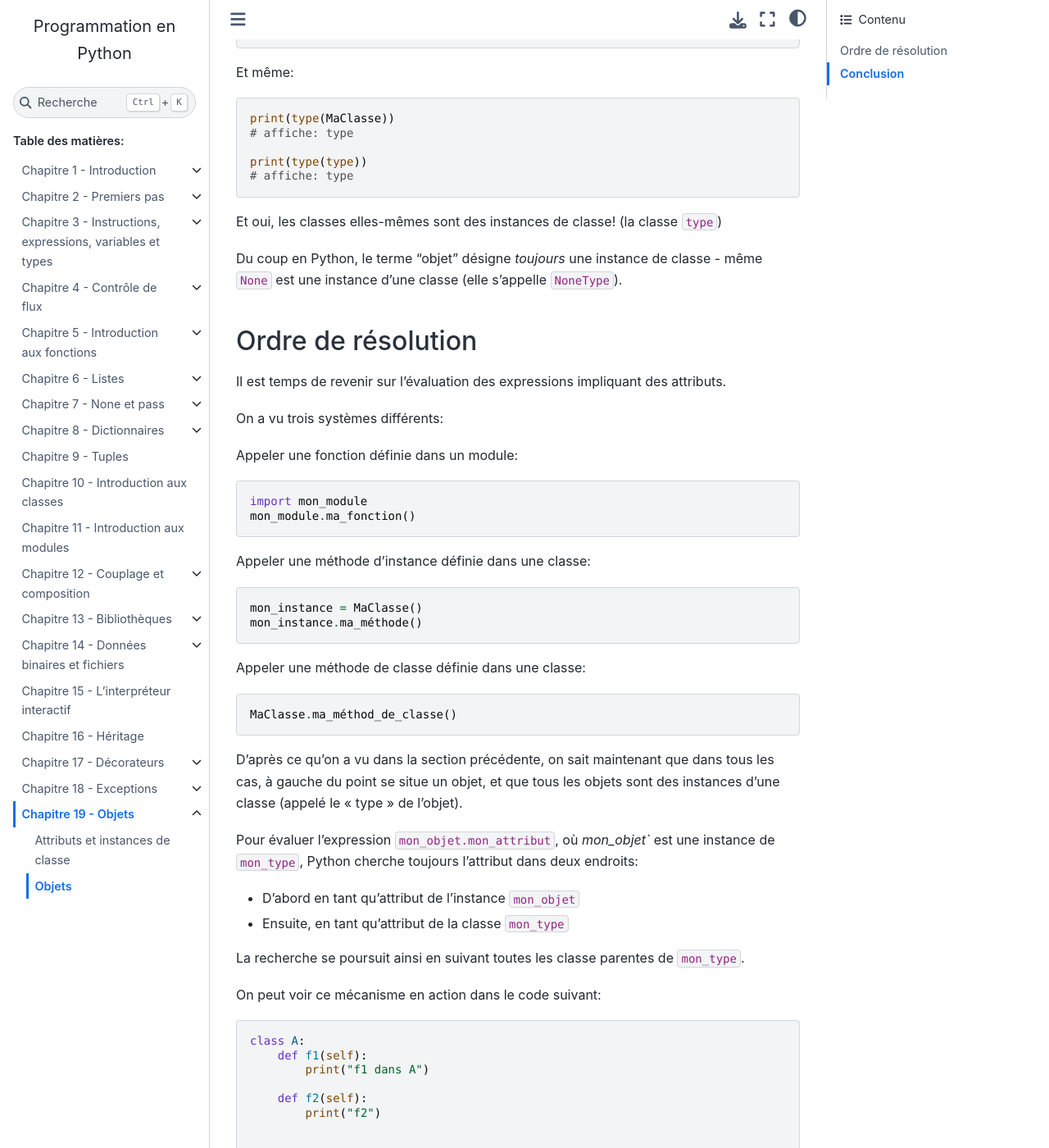
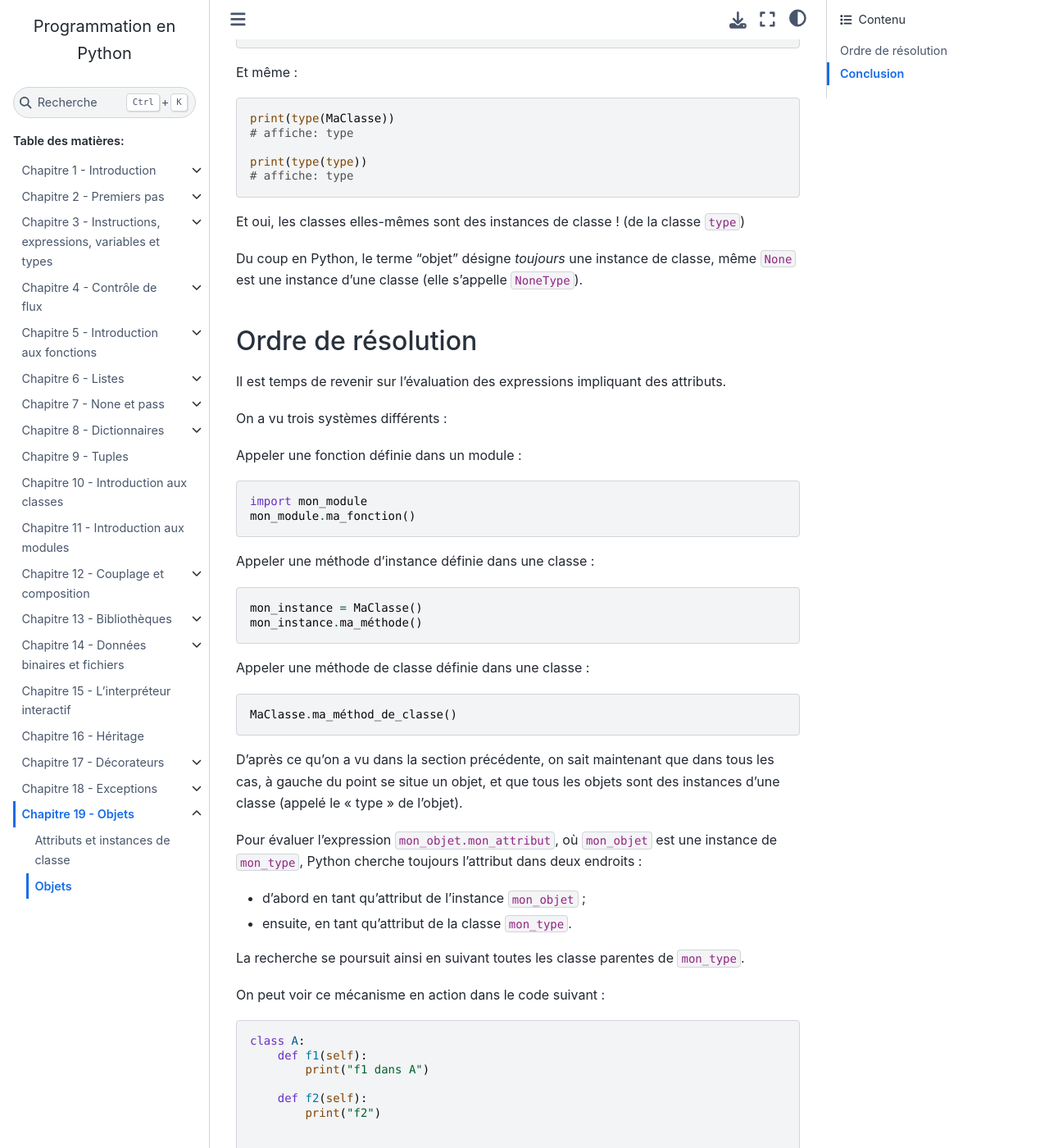
Before and after one commit to gruiick/cours-python, a Sphinx documentation site: the page built from source/19-classes-04/02-objets.rst, in a window 1280 px wide and 1400 px high, scrolled down 1120 px. Shown: the whole window at 82% size. Built offline with Sphinx 7.4.7 and the Sphinx Book theme 1.1.4, drawn with Linux system fonts in a browser that asks for light colours; some of the changed text lies outside the part shown.

Commit message:
typos § 19/02

```diff
--- a/source/19-classes-04/02-objets.rst
+++ b/source/19-classes-04/02-objets.rst
@@ -1,9 +1,8 @@
 Objets
 ======
 
-
 En fait, *tout ce qu'on manipule en Python* est un objet. Et tous les objets sont
-toujours des instances d'une classe - on peut accéder à la classe qui a servi
+toujours des instances d'une classe. On peut accéder à la classe qui a servi
 à instancier un objet avec la fonction ``type``, par exemple::
 
     class MaClasse:
@@ -11,11 +10,11 @@ toujours des instances d'une classe - on peut accéder à la classe qui a servi
 
     mon_instance = MaClasse()
     print(type(mon_instance))
-    # Affiche:
+    # affiche:
     # <class '__main__.MaClasse'>
 
 
-Mais aussi::
+Mais aussi : ::
 
     print(type(2))
     # affiche: int
@@ -23,17 +22,17 @@ Mais aussi::
     print(type("bonjour"))
     # affiche: str
 
-Donc en Python, les entiers sont des instances de la classe ``int``, et les strings des instances de la
-classe ``str``.
+Donc en Python, les entiers sont des instances de la classe ``int``, et les
+strings des instances de la classe ``str``.
 
-Ainsi, vous pouvez voir l'expression ``x = str(y)`` de deux façons:
+Ainsi, vous pouvez voir l'expression ``x = str(y)`` de deux façons :
 
-* Soit on appelle la fonction native ``str`` pour convertir ``y`` en string
+* Soit on appelle la fonction native ``str`` pour convertir ``y`` en string.
 
 * Soit on crée une nouvelle instance de la classe ``str`` en appelant le constructeur
   de la classe ``str`` avec ``y`` en argument.
 
-Notez que ça ne s'arrète pas là::
+Notez que ça ne s'arrète pas là : ::
 
     def ma_fonction():
         pass
@@ -54,7 +53,7 @@ Notez que ça ne s'arrète pas là::
     # affiche: module
 
 
-Et même::
+Et même : ::
 
     print(type(MaClasse))
     # affiche: type
@@ -62,30 +61,30 @@ Et même::
     print(type(type))
     # affiche: type
 
-Et oui, les classes elles-mêmes sont des instances de classe! (la classe ``type``)
+Et oui, les classes elles-mêmes sont des instances de classe ! (de la classe ``type``)
 
-Du coup en Python, le terme 'objet' désigne *toujours* une instance de classe - même
+Du coup en Python, le terme 'objet' désigne *toujours* une instance de classe, même
 ``None`` est une instance d'une classe (elle s'appelle ``NoneType``).
 
 Ordre de résolution
---------------------
+-------------------
 
 Il est temps de revenir sur l'évaluation des expressions impliquant des
 attributs.
 
-On a vu trois systèmes différents:
+On a vu trois systèmes différents :
 
-Appeler une fonction définie dans un module::
+Appeler une fonction définie dans un module : ::
 
     import mon_module
     mon_module.ma_fonction()
 
-Appeler une méthode d'instance définie dans une classe::
+Appeler une méthode d'instance définie dans une classe : ::
 
     mon_instance = MaClasse()
     mon_instance.ma_méthode()
 
-Appeler une méthode de classe définie dans une classe::
+Appeler une méthode de classe définie dans une classe : ::
 
     MaClasse.ma_méthod_de_classe()
 
@@ -93,17 +92,17 @@ D'après ce qu'on a vu dans la section précédente, on sait maintenant que
 dans tous les cas, à gauche du point se situe un objet, et que tous
 les objets sont des instances d'une classe (appelé le "type" de l'objet).
 
-Pour évaluer l'expression ``mon_objet.mon_attribut``, où `mon_objet`` est une
-instance de ``mon_type``, Python cherche toujours l'attribut dans deux endroits:
+Pour évaluer l'expression ``mon_objet.mon_attribut``, où ``mon_objet`` est une
+instance de ``mon_type``, Python cherche toujours l'attribut dans deux endroits :
 
-* D'abord en tant qu'attribut de l'instance ``mon_objet``
-* Ensuite, en tant qu'attribut de la classe ``mon_type``
+* d'abord en tant qu'attribut de l'instance ``mon_objet`` ;
+* ensuite, en tant qu'attribut de la classe ``mon_type``.
 
 La recherche se poursuit ainsi en suivant toutes les classe parentes de
 ``mon_type``.
 
 
-On peut voir ce mécanisme en action dans le code suivant::
+On peut voir ce mécanisme en action dans le code suivant : ::
 
     class A:
         def f1(self):
@@ -133,10 +132,10 @@ On peut voir ce mécanisme en action dans le code suivant::
 
 
 Conclusion
-------------
+----------
 
-Maintenant vous devriez comprendre pourquoi on dit parfois qu'en
+Maintenant, vous devriez comprendre pourquoi on dit parfois qu'en
 Python, **tout est objet**.
 
-Dans un prochain chapitre, on expliquera pourquoi en plus de cela
+Dans un prochain chapitre, on expliquera pourquoi, en plus de cela,
 on peut dire qu'en Python, **tout est dictionnaire**.
```
